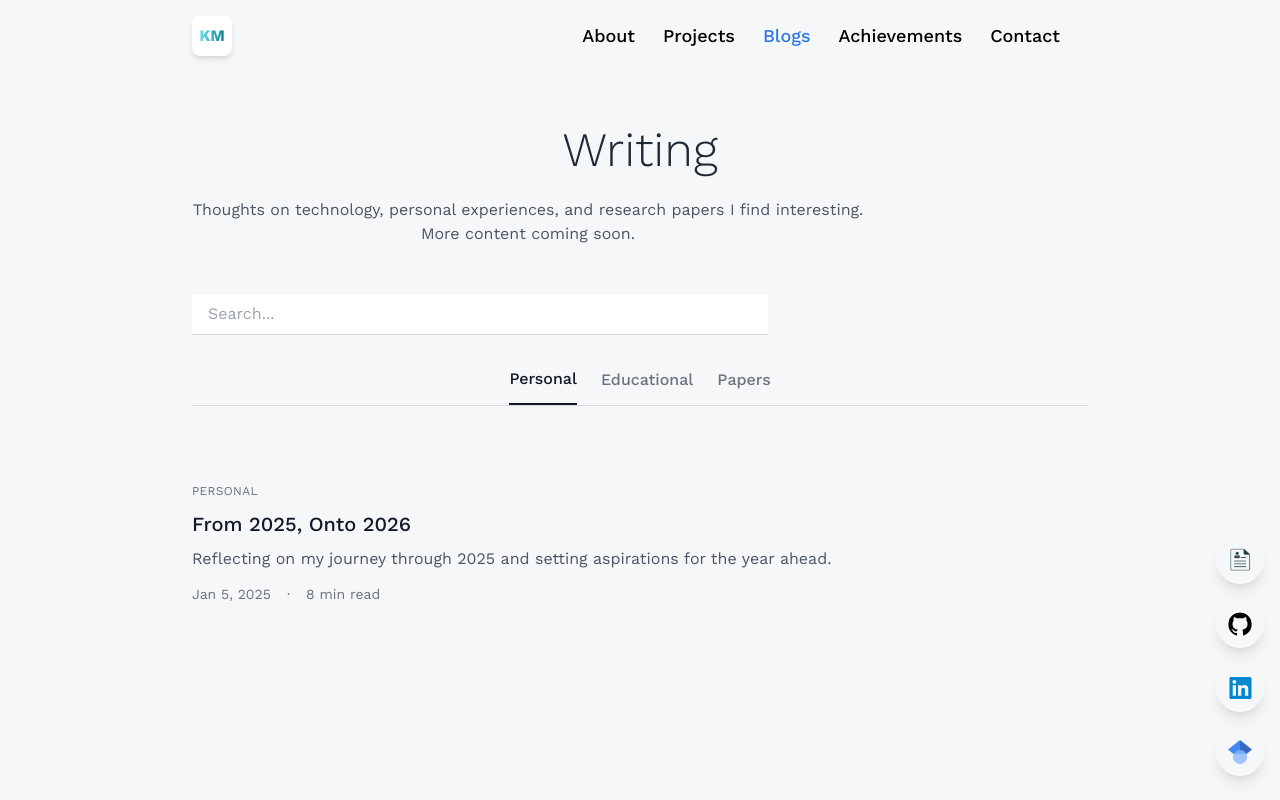
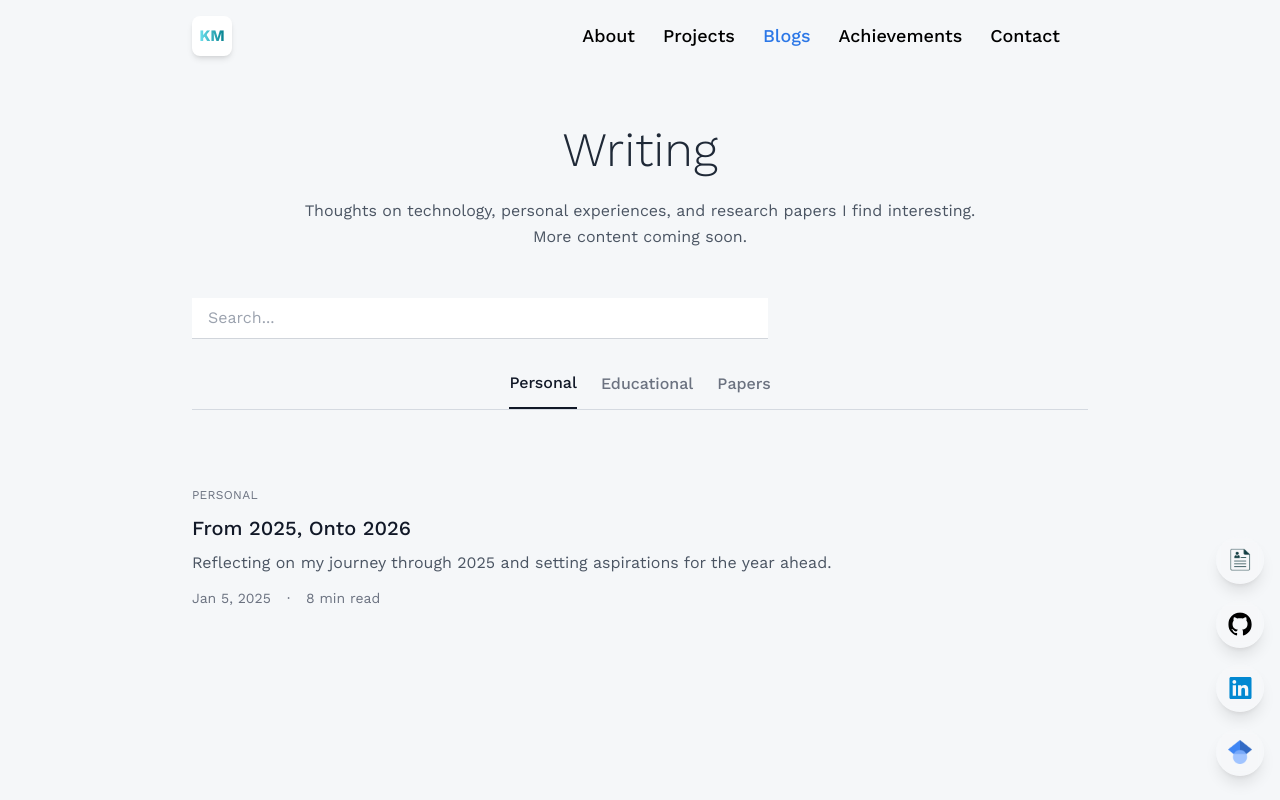
Before and after one commit to Khushi-Malik/KhushiPersonalWebsite, a React (Vite) app in the folder khushi-portfolio/: page /blog in a window 1280 px wide. Built offline with nearby package versions, Linux system fonts and the light colour scheme.

Commit message:
fixed ui

```diff
--- a/khushi-portfolio/src/pages/Blog.jsx
+++ b/khushi-portfolio/src/pages/Blog.jsx
@@ -74,18 +74,21 @@ const Blog = () => {
     );
 
     return (
-        <section className='max-container'>
+         <section className="max-container">
+        {/* Header */}
             <div className="text-center mb-12">
-                <h1 className="head-text mb-6 ">
+                <h1 className="head-text mb-6">
                     Writing
                 </h1>
-                <p className="text-gray-600 max-w-2xl">
+                 <div className="max-w-2xl mx-auto">
+                <p className="text-gray-600 leading-relaxed mb-4">
                     Thoughts on technology, personal experiences, and research papers I find interesting.
                     More content coming soon.
                 </p>
+                </div>
             </div>
 
-            <div className="max-w-xl mb-8">
+            <div className="max-w-xl mb-8 justify-center">
                 <input
                     type="text"
                     placeholder="Search..."
```
